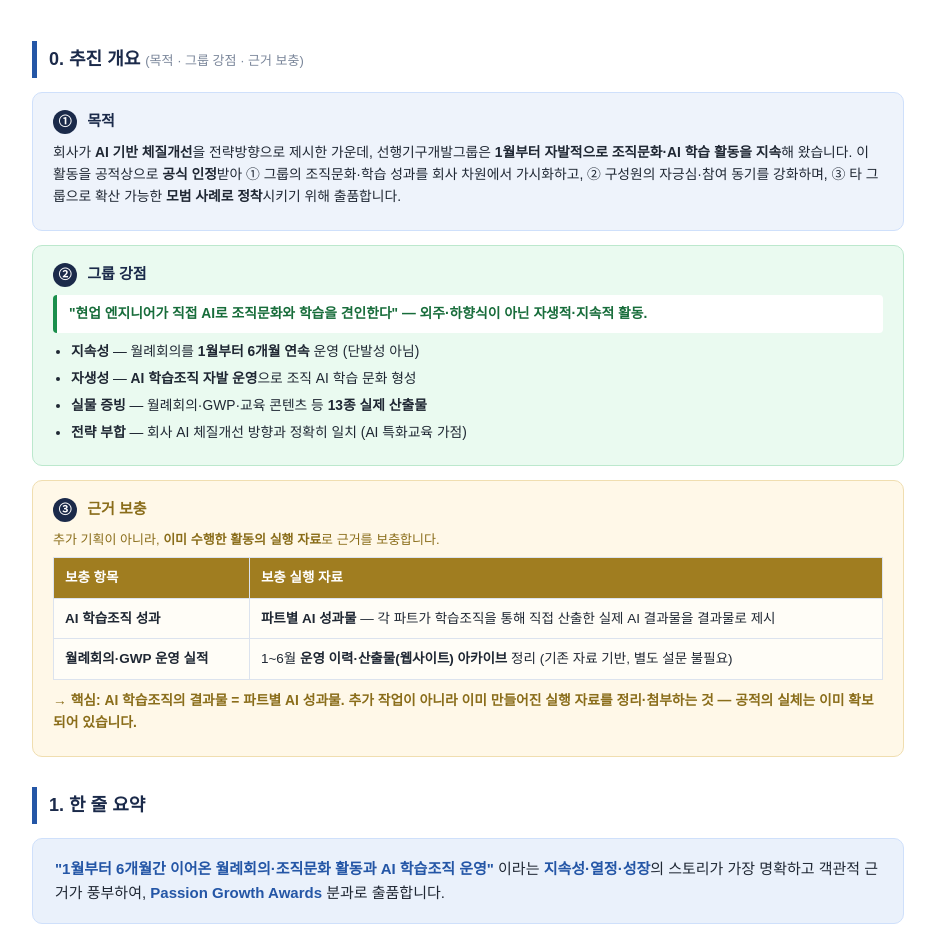
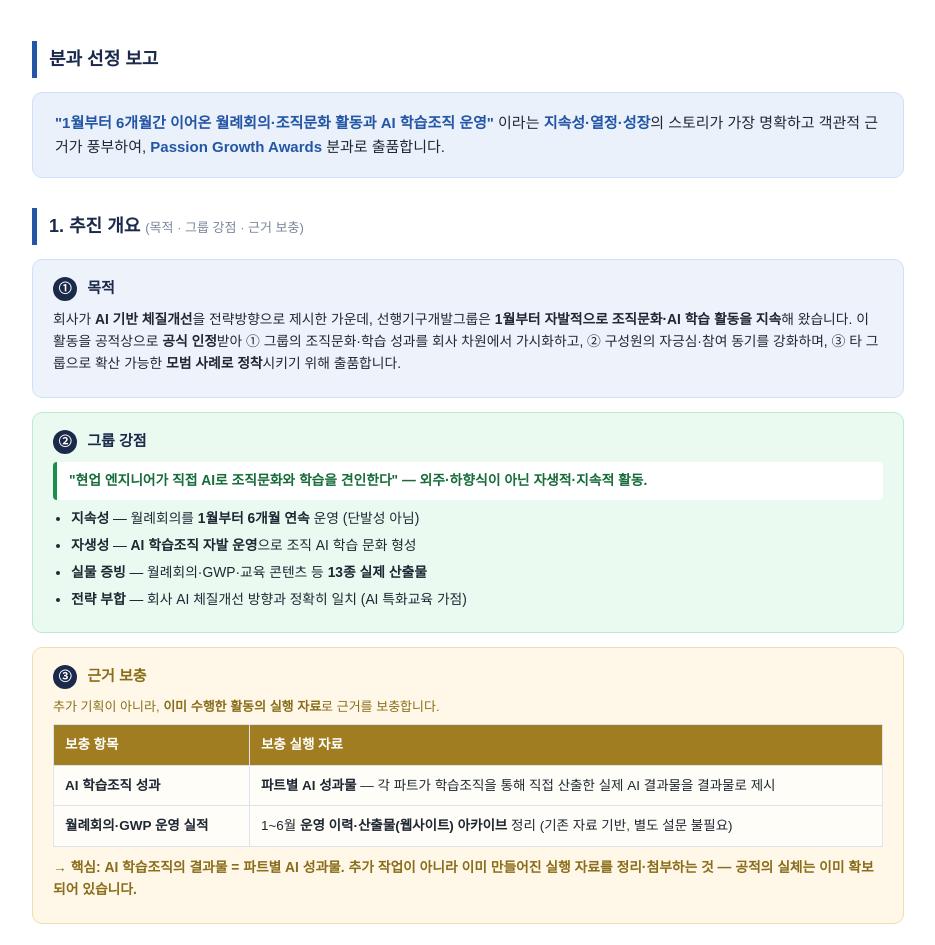
Before and after one commit to yonchelee/Prize_26_6, a plain HTML site: page index.html in a window 1280 px wide. Shown: the part 367-1312 px from the top of the page, without its empty margins (172-1107 px from the left). Drawn offline with Linux system fonts and the light colour scheme.

Commit message:
요약을 최상단으로 이동 및 '분과 선정 보고'로 변경, 추진 개요 번호 1로 조정, 이미지 갱신

```diff
--- a/index.html
+++ b/index.html
@@ -98,7 +98,16 @@
 
   <main>
     <section>
-      <h2>0. 추진 개요 <span style="font-size:13px;font-weight:400;color:#7a869a;">(목적 · 그룹 강점 · 근거 보충)</span></h2>
+      <h2>분과 선정 보고</h2>
+      <div class="summary">
+        <b>"1월부터 6개월간 이어온 월례회의·조직문화 활동과 AI 학습조직 운영"</b> 이라는
+        <b>지속성·열정·성장</b>의 스토리가 가장 명확하고 객관적 근거가 풍부하여,
+        <b>Passion Growth Awards</b> 분과로 출품합니다.
+      </div>
+    </section>
+
+    <section>
+      <h2>1. 추진 개요 <span style="font-size:13px;font-weight:400;color:#7a869a;">(목적 · 그룹 강점 · 근거 보충)</span></h2>
       <div class="overview">
         <div class="ov-card ov-why">
           <div class="ov-head"><span class="ov-num">①</span> 목적</div>
@@ -126,15 +135,6 @@
           </table>
           <p class="ov-foot">→ 핵심: <b>AI 학습조직의 결과물 = 파트별 AI 성과물.</b> 추가 작업이 아니라 이미 만들어진 실행 자료를 정리·첨부하는 것 — 공적의 실체는 이미 확보되어 있습니다.</p>
         </div>
-      </div>
-    </section>
-
-    <section>
-      <h2>1. 한 줄 요약</h2>
-      <div class="summary">
-        <b>"1월부터 6개월간 이어온 월례회의·조직문화 활동과 AI 학습조직 운영"</b> 이라는
-        <b>지속성·열정·성장</b>의 스토리가 가장 명확하고 객관적 근거가 풍부하여,
-        <b>Passion Growth Awards</b> 분과로 출품합니다.
       </div>
     </section>
 
```
Also changed, not shown: 임원보고_분과선정사유.html (+10 -10 lines), 임원보고_분과선정사유.png, 1 other file.
